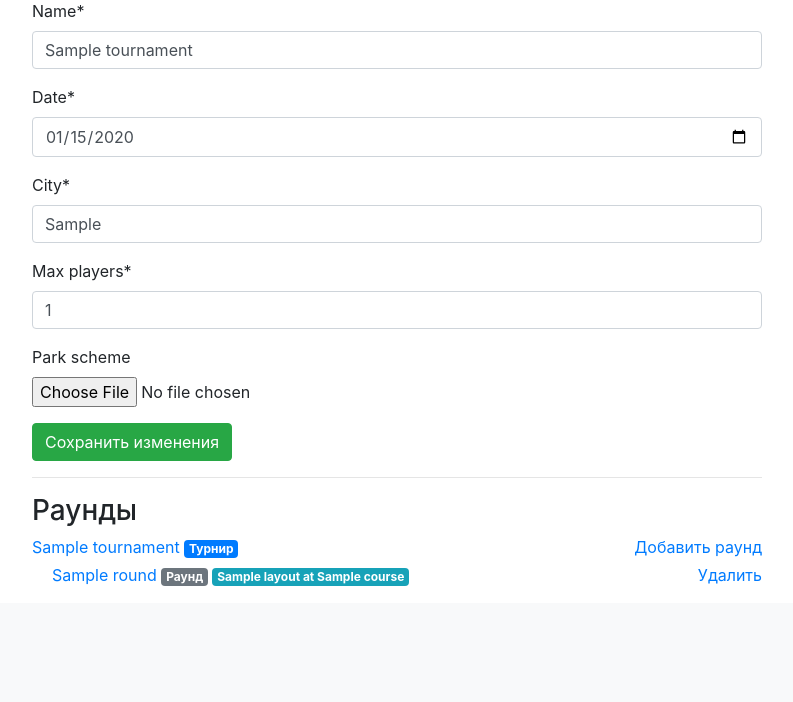
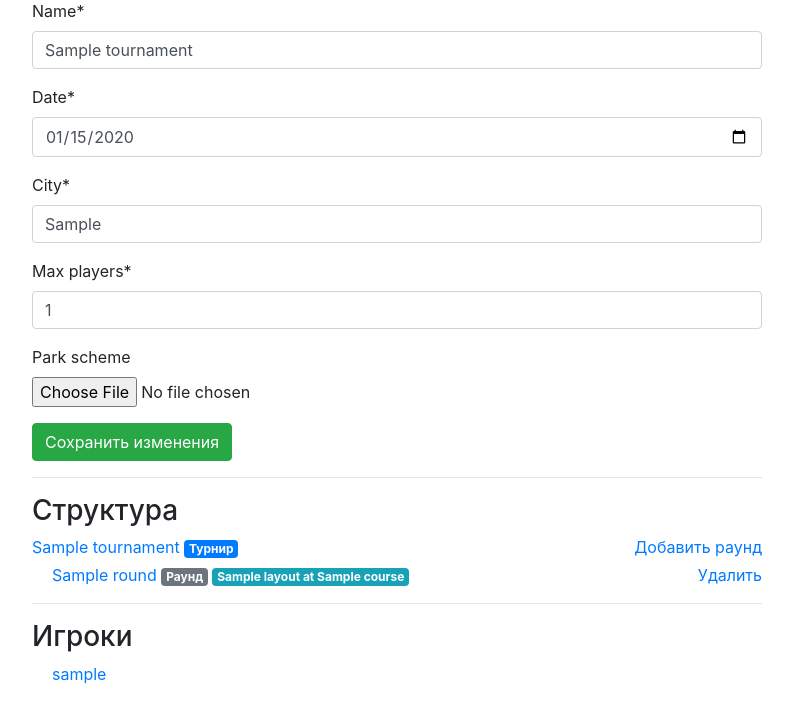
Before and after one commit to Zaskars/django_discgolf, a Django app: page /tournament/update/1/ in a window 1280 px wide. Shown: the part 252-954 px from the top of the page, without its empty margins (243-1036 px from the left). Before the commit the page ends 838 px from the top, so only its background shows below. Run offline with Django 4.2, Linux system fonts and the light colour scheme; a user stored in the database is signed in; tables that the repository leaves empty hold one stand-in row (values such as "Sample post"); some libraries are stand-ins or nearby versions.

Commit message:
+players list

```diff
--- a/main/templates/tournament_update.html
+++ b/main/templates/tournament_update.html
@@ -18,7 +18,7 @@
     <button type="submit" class="btn btn-success">Сохранить изменения</button>
 </form>
 <hr>
-<h3>Раунды</h3>
+<h3>Структура</h3>
 <a href="{% url 'tournament_update' tournament.id %}">{{ tournament.name }} <span
         class="badge badge-primary">Турнир</span></a>
 <a href="{% url 'layout_selection' tournament.id %}" class="float-right">Добавить раунд</a>
@@ -39,4 +39,19 @@
         </ul>
     </li>
 </ul>
+<hr>
+<h3>Игроки</h3>
+<ul style="list-style: none; padding-left: 0;">
+    <li>
+        <ul style="list-style: none; padding-left: 20px;">
+            {% for registration in registered_players %}
+            <li class="d-flex justify-content-between align-items-center mt-1">
+                <div>
+                    <a href="{% url 'profile' registration.player.id %}">{{ registration.player.user.username }}</a>
+                </div>
+            </li>
+            {% endfor %}
+        </ul>
+    </li>
+</ul>
 {% endblock %}
--- a/main/views/tournament.py
+++ b/main/views/tournament.py
@@ -95,6 +95,9 @@ class TournamentUpdateView(LoginRequiredMixin, UpdateView):
         context = super().get_context_data(**kwargs)
         tournament = self.object
         context["rounds"] = Round.objects.filter(tournament=tournament)
+        context["registered_players"] = TournamentRegistration.objects.filter(
+            tournament=tournament
+        ).select_related("player")
         return context
 
     def get_success_url(self):
```
